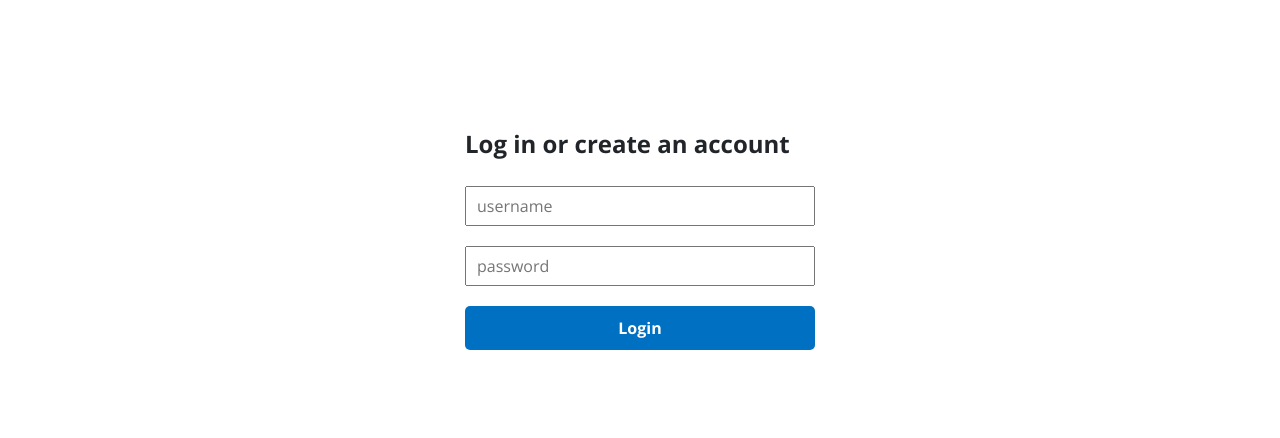
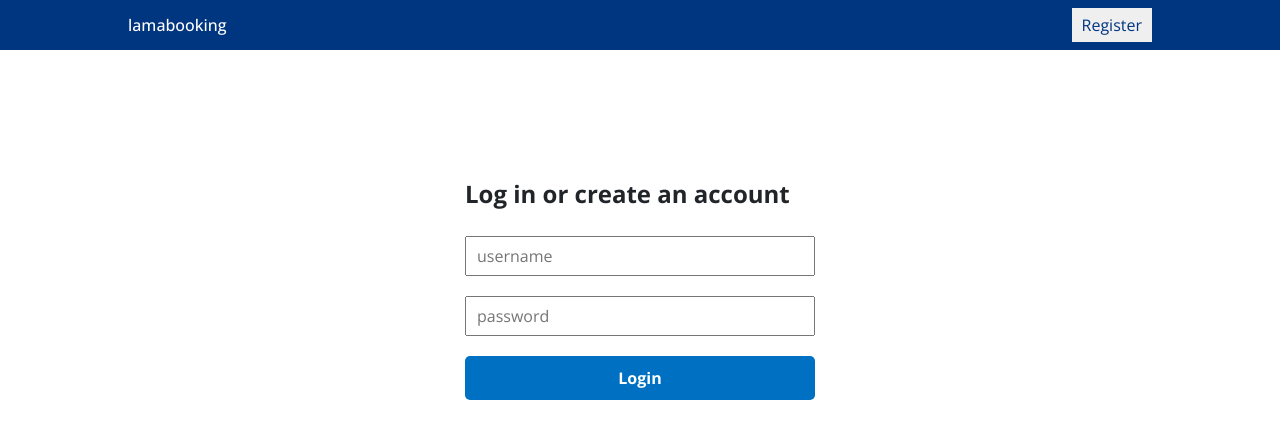
Before and after one commit to Alicefangxin/Group_8_5500, a React (Create React App) app in the folder client/: page /login in a window 1280 px wide. Shown: the top 438 px of the page. Built offline with nearby package versions, Linux system fonts and the light colour scheme.

Commit message:
43 add navbar component to login page

```diff
--- a/client/src/pages/login/login.jsx
+++ b/client/src/pages/login/login.jsx
@@ -1,7 +1,11 @@
 import "./login.css"
+import Navbar from "../../components/navbar/Navbar.jsx";
 
 const Login = () => {
     return(
+        <div>
+            {/* Hide Navbar Login button in the login page */}
+            <Navbar loginShown={false}/>
             <div className="login">
                 <div className="lContainer">
                     <h4><b>Log in or create an account</b></h4>
@@ -10,6 +14,7 @@ const Login = () => {
                     <button className="lButton">Login</button>
                 </div>
             </div>
+        </div>
     )
 }
 
```
Lines whose indentation alone changed are shown as unchanged.
